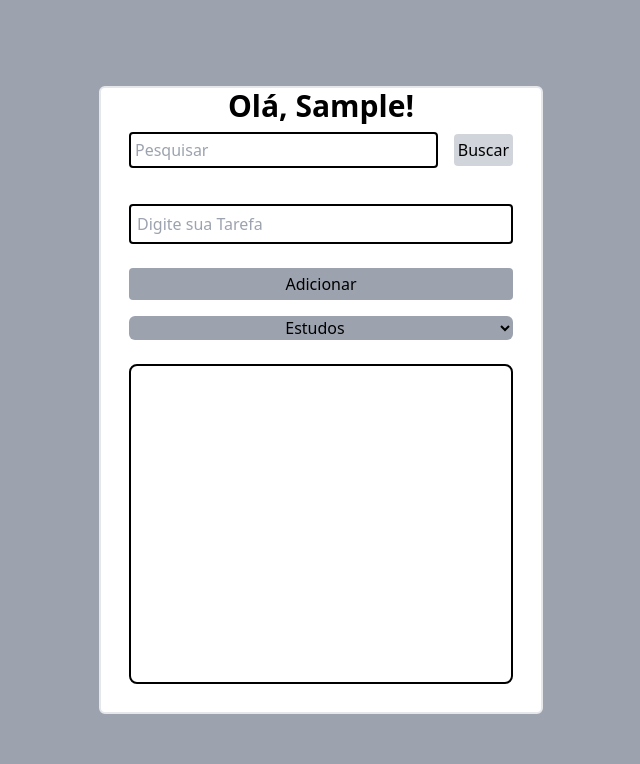
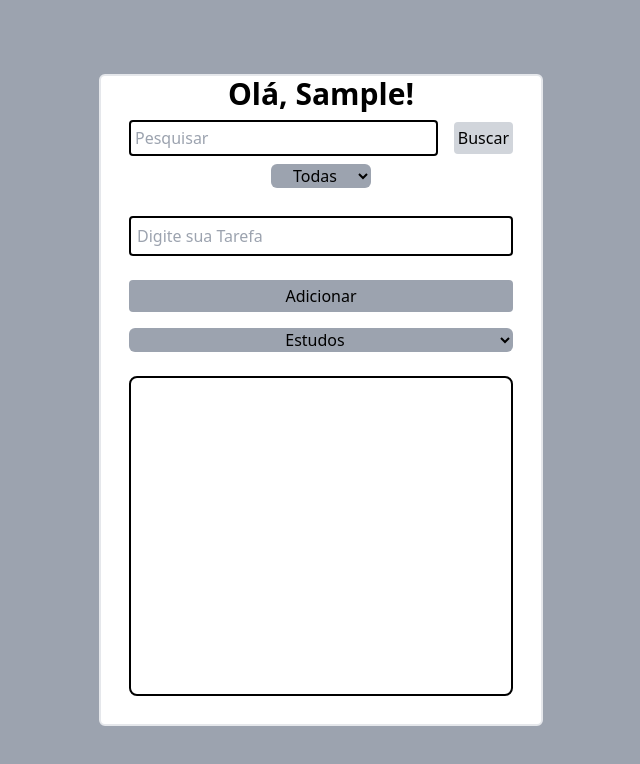
Before and after one commit to LuizFariaPeres/todo-react-avancado, a React (Vite) app in the folder todo-list/: page / in a window 1280 px wide. Both pictures are taken after typing "Sample" into the empty fields and a click on the button "Entrar". Shown: the top 764 px of the page, without its empty margins (319-959 px from the left). Built offline with nearby package versions, Linux system fonts and the light colour scheme.

Commit message:
Finalização

```diff
--- a/todo-list/src/components/Todo.jsx
+++ b/todo-list/src/components/Todo.jsx
@@ -11,6 +11,7 @@ export default function Todo (){
   const[busca, setBusca] = useState('');
   const tarefa = useInput();
   const categoria = useInput("Estudos");
+  const select = useInput('')
   const{user} = useContext(UseContext)
    const[isready, setIsReady] = useState(false);
 
@@ -46,6 +47,15 @@ export default function Todo (){
 
     const listaFiltrada = list.filter((i) =>{
         const filtroTexto = i.text.toLowerCase().includes(termo) || i.category.toLowerCase().includes(termo);
+
+        if(select.valor === "concluida"){
+          return filtroTexto && i.ready
+        }
+        if(select.valor === "pendentes"){
+          return filtroTexto && !i.ready
+        }
+
+
       return filtroTexto
 
 
@@ -58,6 +68,12 @@ export default function Todo (){
     <div className="flex flex-col w-full m-2 justify-center items-center border-2 rounded-md bg-white">
         <h1 className="text-3xl font-bold">Olá, {user.name}!</h1>
         <Search busca={busca} setBusca={setBusca}/>
+        <select value={select.valor} onChange={select.onChange}
+        className="justify-self-end w-30 rounded-md text-center bg-gray-400">
+          <option value="todas">Todas</option>
+          <option value="concluida">Concluido</option>
+          <option value="pendentes">Pendentes</option>
+        </select>
 
 
           <form className="flex flex-col m-2 gap-6 p-5" onSubmit={handleSubmit}>
```
